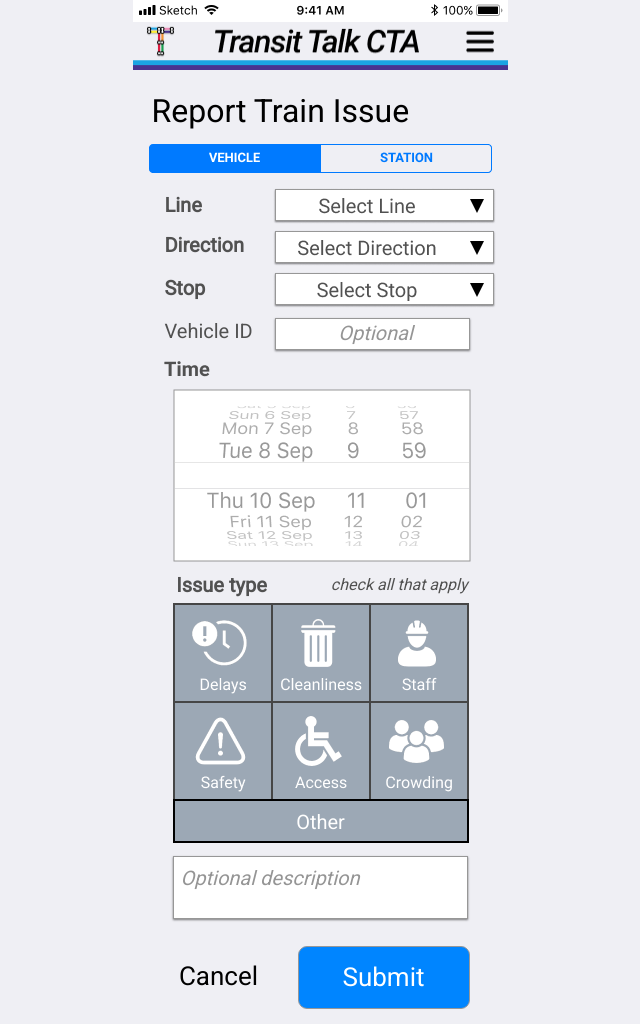
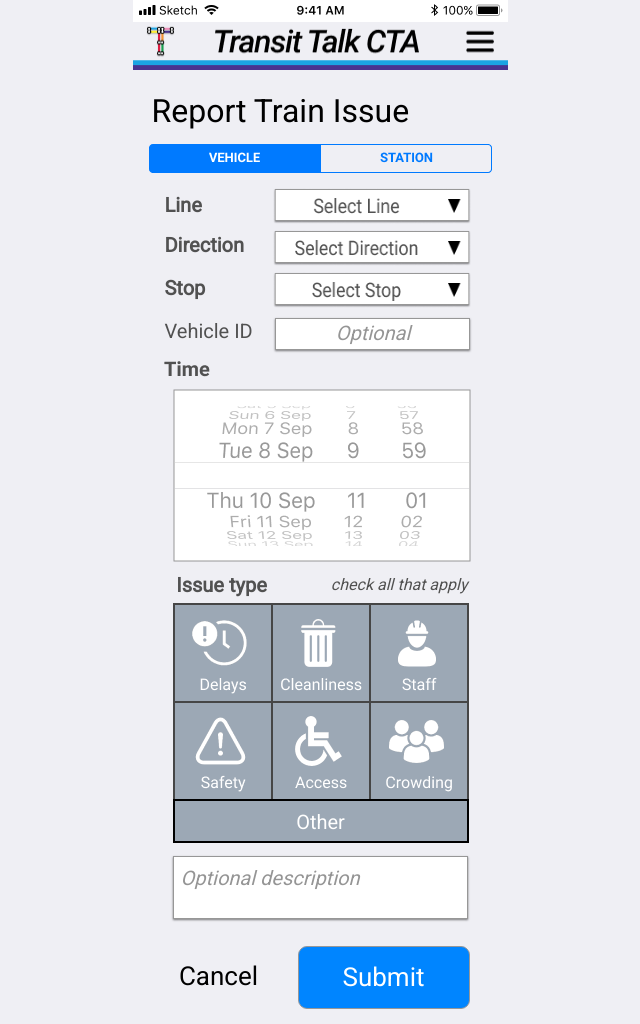
Before and after one commit to andreanthony/andreanthony.github.io, a Jekyll site: the page train-issue.html, which Jekyll copies as it is, in a window 1280 px wide. Shown: the whole page, without its empty margins (320-960 px from the left). Built offline with Jekyll 4.4.1, drawn with Linux system fonts in a browser that asks for light colours.

Commit message:
Update train-issue.html

```diff
--- a/train-issue.html
+++ b/train-issue.html
@@ -19,13 +19,13 @@
  <div id="divider"></div>
  <div id="line">Line</div>
  <div id="direction">Direction</div>
- <div id="dropdown"><img src="/dropdown.png" alt="dropdown"/></div>
- <div id="dropdown-copy"><img src="/dropdown copy.png" alt="dropdown-copy"/></div>
+ <div id="dropdown"><img src="/dropdown.png" alt="dropdown" style="width: 198px; height: 36px;"/></div>
+ <div id="dropdown-copy"><img src="/dropdown copy.png" alt="dropdown-copy" style="width: 198px; height: 36px;"/></div>
  <div id="train-stop">Stop</div>
  <div id="vehicle-ID">Vehicle ID</div>
- <div id="dropdown-copy-2"><img src="/dropdown copy 2.png" alt="dropdown-copy-2"/></div>
+ <div id="dropdown-copy-2"><img src="/dropdown copy 2.png" alt="dropdown-copy-2" style="width: 198px; height: 36px;"/></div>
  <div id="rectangle_copy_2"></div>
- <div id="optional">Optional</div>
+ <div id="optional" style="width: 195.03px;">Optional</div>
  <div id="time"><img src="/Time.png" alt="time"/></div>
  <div id="date-picker"><img src="/Date Picker.png" alt="date-picker"/></div>
  <div id="issue-type">Issue type</div>
```
